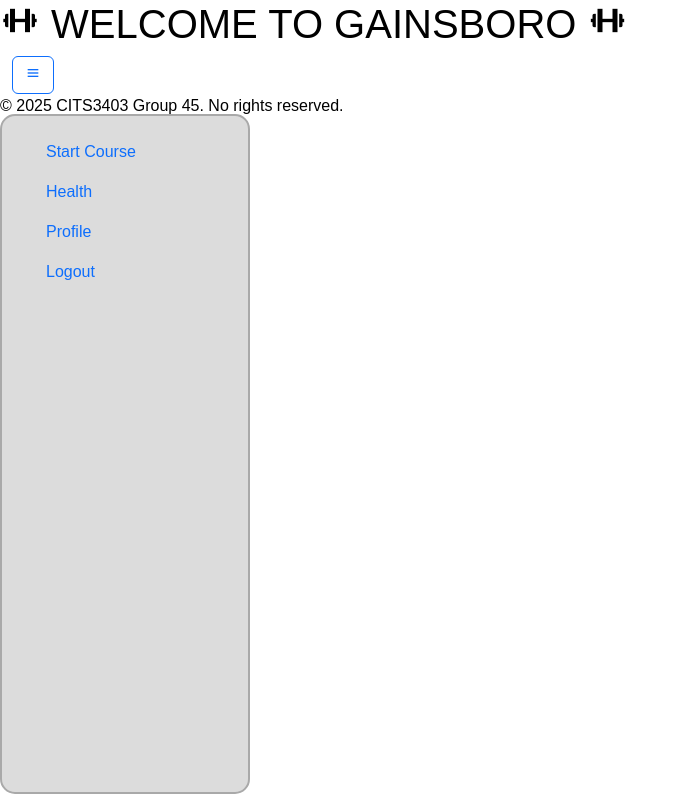
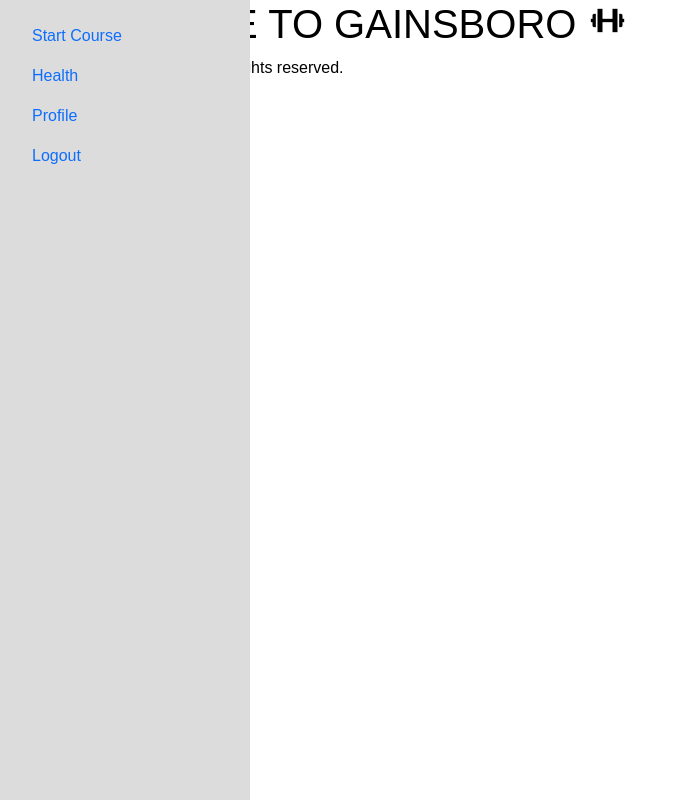
Before and after one commit to dhq-le/CITS3403, a Python web app: template app/templates/base.html in a window 1280 px wide. Shown: the whole page, without its empty margins (0-688 px from the left). Run offline with Jinja, Linux system fonts and the light colour scheme; the template is opened without the code that fills it, so the values that code supplies are empty; some libraries are stand-ins or nearby versions.

Commit message:
feat(sidebar): gave it a bit more functionality.

```diff
--- a/app/static/css/base.css
+++ b/app/static/css/base.css
@@ -1,9 +1,10 @@
 :root {
+	--vh: 1vh;
 	--font-family-base: "Arial", Helvetica, sans-serif;
 	--font-size-base: 16px;
 	--background-color: azure;
 	--text-color: black;
-	--highlight-color: deepskyblue;
+	--highlight-color: rgba(0, 191, 255, 0.5);
 	--settings-color: darkgrey;
 	--navbar-color: gainsboro;
 	--warning-color: red;
@@ -17,15 +18,15 @@
 	color: var(--text-color);
 	margin: 0;
 	padding: 0;
-	height: 100%;
+	height: calc(var(--vh) * 100);
 }
 
+
 .sidebar {
-	height: 85vh !important;
-	width: auto;
-	border: 2px solid var(--settings-color);
-	border-radius: 15px;
-	margin-top: 20px;
+	position: fixed;
+	top: 0;
+	left: 0;
+	z-index: 1000;
 	background-color: var(--navbar-color);
 	color: var(--text-color);
 	transition: all 0.3s ease;
@@ -33,18 +34,39 @@
 
 .nav-item:hover {
 	background-color: var(--highlight-color);
-	border-radius: 15px;
 }
 
 /* Desktop view */
 @media (min-width: 768px) {
+	#menu-button {
+		position: absolute;
+		transition: all 0.3s ease;
+		top: 15%; /* Position from the top */
+		left: 200px; /* Position from the left */
+		z-index: 1100; /* Higher than sidebar */
+	}
+
+
+	#menu-button.collapsed {
+		transform: translateX(-175px);
+	}
+
 	.sidebar {
+		height: calc(var(--vh) * 100) !important;
 		width: 250px;
+		padding: 0;
+		margin: 0;
 		transform: translateX(0);
 	}
 
 	.sidebar.collapsed {
 		transform: translateX(-110%);
+	}
+
+	.nav-item {
+		padding: 0;
+		width: 100%;
+		left: 0;
 	}
 
 	.main {
@@ -60,12 +82,15 @@
 /* Mobile view */
 @media (max-width: 768px) {
 	#menu-button {
-		display: flex;
-		justify-content: center;
+		position: absolute;
+		bottom: 15%; /* Position from the top */
+		left: 50%;
+		z-index: 1100;
 	}
+
 	.sidebar {
 		width: 100%;
-		height: 100vh;
+		height: calc(var(--vh) * 100);
 		text-align:center;
 		transform: translateY(0);
 		transition: transform 0.75s ease;
--- a/app/static/js/base.js
+++ b/app/static/js/base.js
@@ -1,11 +1,37 @@
 function toggleSidebar() {
   const sidebar = document.getElementById('sidebarMenu');
+  const menuButton = document.getElementById('menu-button');
   const main = document.getElementById('main');
 
   sidebar.classList.toggle('collapsed');
+  menuButton.classList.toggle('collapsed');
 
   // Only adjust layout on desktop
   if (window.innerWidth >= 768) {
     main.classList.toggle('expanded');
   }
 }
+
+function setVhUnit() {
+  let vh = window.innerHeight * 0.01;
+  document.documentElement.style.setProperty('--vh', `${vh}px`);
+}
+
+window.addEventListener('resize', setVhUnit);
+window.addEventListener('load', setVhUnit);
+
+function updateIconName() {
+  const menuButton = document.getElementById("menu-button");
+
+  if (window.innerWidth < 768) {
+    menuButton.setAttribute('name', 'menu');  // Change to 'menu' if width is less than 768px
+  } else {
+    menuButton.setAttribute('name', 'menu-alt-left');  // Revert to 'menu-alt-left' if width is greater than or equal to 768px
+  }
+}
+
+// Run the function when the page loads
+window.addEventListener('load', updateIconName);
+
+// Run the function whenever the window is resized
+window.addEventListener('resize', updateIconName);
--- a/app/templates/base.html
+++ b/app/templates/base.html
@@ -9,12 +9,12 @@
 	<!-- BOOTSTRAP CSS CDN -->
 	<link href="https://cdn.jsdelivr.net/npm/bootstrap@5.3.5/dist/css/bootstrap.min.css" rel="stylesheet" integrity="sha384-SgOJa3DmI69IUzQ2PVdRZhwQ+dy64/BUtbMJw1MZ8t5HZApcHrRKUc4W0kG879m7" crossorigin="anonymous">
 	<!-- CSS Styles (REPLACE WITH FLASK VERSION WHEN BACKEND IS ADDED) -->
-    <link rel="stylesheet" href="../static/css/base.css">
+	<link rel="stylesheet" href="/app/static/css/base.css">
 	<!------ <link rel="stylesheet" href="{{ url_for('static', filename='css/base.css') }}"> -->
 
 	<!------ Favicon (REPLACE WITH FLASK VERSION WHEN BACKEND IS ADDED) -->
-    <link rel="icon" href="/static/images/favicon.ico" type="image/x-icon">
-    <link rel="shortcut icon" href="/static/images/favicon.ico" type="image/x-icon">
+	<link rel="icon" href="/app/static/images/favicon.ico" type="image/x-icon">
+	<link rel="shortcut icon" href="/app/static/images/favicon.ico" type="image/x-icon">
 	<!------
 	<link rel="icon" href="{{ url_for('static', filename='images/favicon.ico') }}" type="image/x-icon">
 	<link rel="shortcut icon" href="{{ url_for('static', filename='images/favicon.ico') }}" type="image/x-icon">
@@ -37,9 +37,7 @@
 	<!-- Navbar / Toggle -->
 	<div>
 		<div class="container-fluid">
-      <button class="btn btn-outline-primary" type="button" id="menu-button" onclick="toggleSidebar()">
-          <i class='bx bx-menu'></i>
-      </button>
+			<box-icon name='menu-alt-left' type="button" id="menu-button" onclick="toggleSidebar()"></box-icon>
 		</div>
 	</div>
 
@@ -70,6 +68,9 @@
 		<p>&copy; 2025 CITS3403 Group 45. No rights reserved.</p>
 	</footer>
 
+	<!-- BOXICON JS -->
+	 <script src="https://unpkg.com/boxicons@2.1.4/dist/boxicons.js"></script>
+
 	<!-- BOOTSTRAP JS CDN -->
 	<script src="https://cdn.jsdelivr.net/npm/bootstrap@5.3.5/dist/js/bootstrap.bundle.min.js" integrity="sha384-k6d4wzSIapyDyv1kpU366/PK5hCdSbCRGRCMv+eplOQJWyd1fbcAu9OCUj5zNLiq" crossorigin="anonymous"></script>
 
```
Lines whose indentation alone changed are shown as unchanged.
